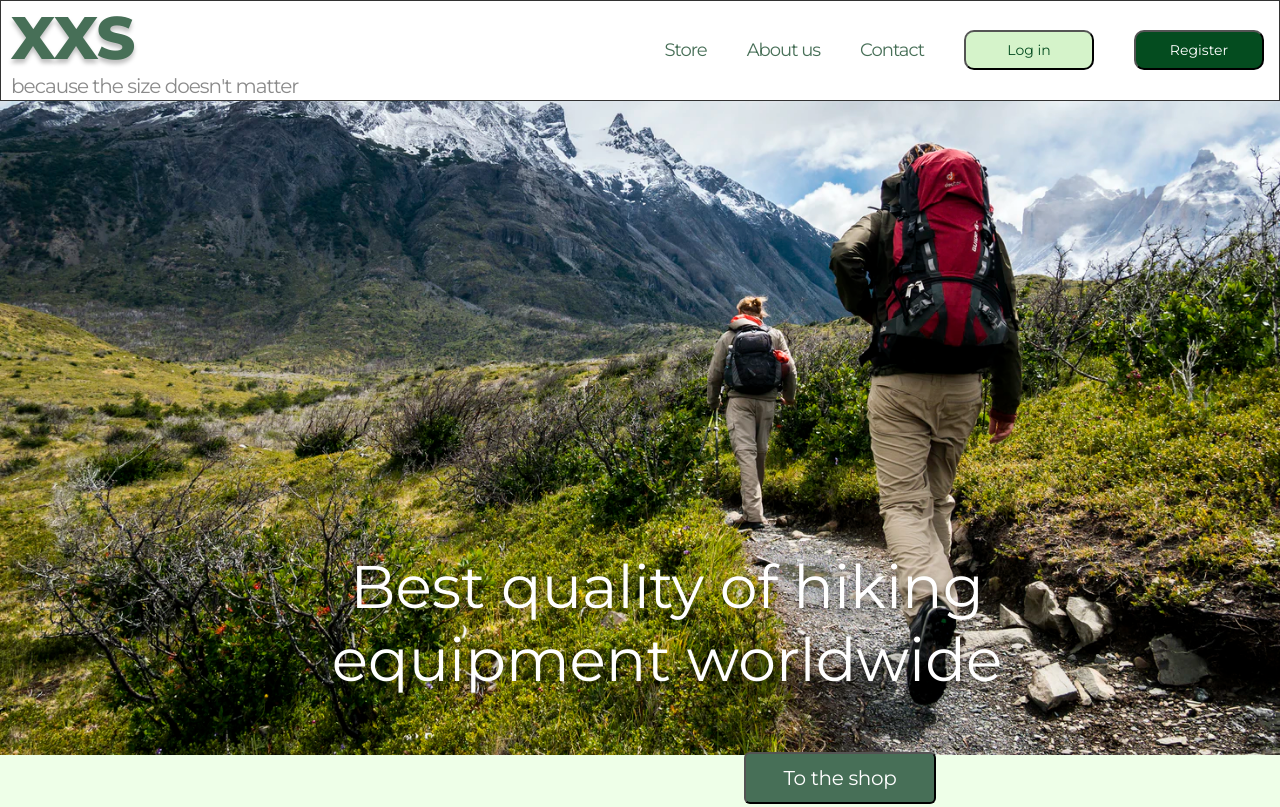
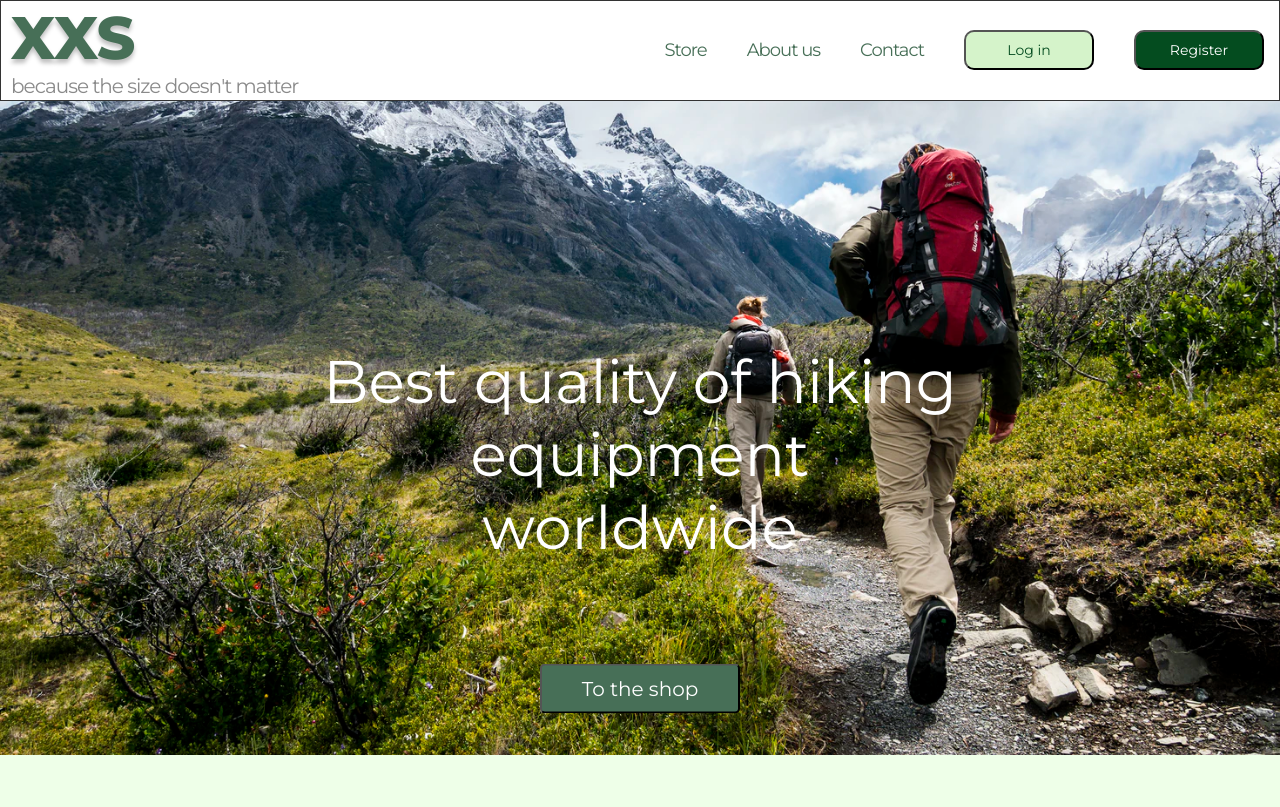
Before and after one commit to iHateThisName/Group-10, a plain HTML site: page Website/index.html in a window 1280 px wide. Shown: the top 807 px of the page. Drawn offline with Linux system fonts and the light colour scheme.

Commit message:
Tried to fix text on image.

```diff
--- a/Website/Main_page.css
+++ b/Website/Main_page.css
@@ -97,7 +97,6 @@ body{
 
 .Landing_Page img{
     width: 100%;
-    overflow: hidden;
     position: relative;
     bottom: 20rem;
 
@@ -106,60 +105,43 @@ body{
 .Landing_Page {
     max-height: 100rem;
     overflow: hidden;
+    position: relative;
+    text-align: center;
+    color: white;
 }
 
+.TextOnImage {
+    position: absolute;
+    top: 50%;
+    left: 50%;
+    transform: translate(-50%, -50%);
+    overflow: hidden;
 
-
-
-.Landing_Page button {
-    position: absolute;
-    width: 192px;
-    height: 52px;
-    left: 744px;
-    top: 752px;
-    background: #476F57;
-    border-radius: 6px;
+    display: flex;
+    flex-direction: column;
+    align-items: center;
+    gap: 10rem;
 }
 
-#store {
+.TextOnImage h1 {
+    color: white;
+    font-max-size: 10rem;
+    font-style: normal;
+    font-weight: 400;
+}
 
+.TextOnImage button {
+    background: #476F57;
+    color: white;
     font-style: normal;
     font-weight: 500;
     font-size: 2rem;
-    line-height: 24px;
-    display: flex;
-    align-items: center;
-    text-align: center;
-    letter-spacing: -0.015em;
-
-    color: #FFFFFF;
-}
-
-
-
-/* This is temporary, needs to be fixed later */
-.Text_wrapper h5{
-
-    color: white;
-    position: absolute;
-    text-align: center;
-    margin: auto;
-    width: 75%;
-    height: 80px;
-    left: 187px;
-    top: 55rem;
-    font-weight: lighter;
-    font-size: 6rem;
-
-    filter: drop-shadow(0px 4px 4px rgba(0, 0, 0, 0.5));
-
+    width: 20rem;
+    height: 5rem;
+    border-radius: 0.5rem;
 
 }
 
-.Text_wrapper h5{
-    text-align: center;
-
-}
 
 h1{
     font-size: 6rem;
--- a/Website/index.html
+++ b/Website/index.html
@@ -26,11 +26,11 @@
 
 <div class="Landing_Page">
 
+    <img src = "Test.webp" alt="Welcome to XXS">
 
-    <div class="Text_wrapper">
-        <img src = "Test.webp" alt="Welcome to XXS">
-        <h5>Best quality of hiking equipment worldwide</h5>
-        <button id="store" type="button">To the shop</button>
+    <div class="TextOnImage">
+        <h1>Best quality of hiking equipment worldwide</h1>
+        <button type="button">To the shop</button>
     </div>
 
 </div>
```
